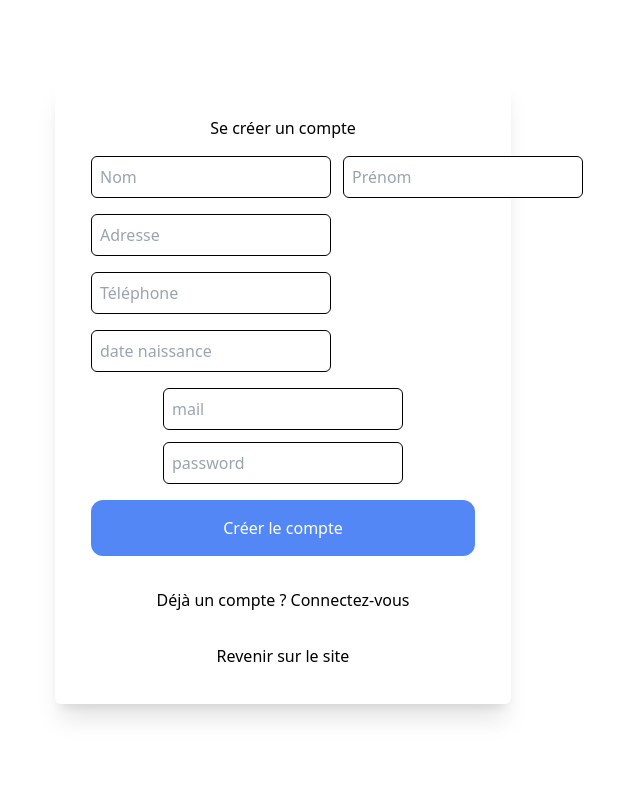
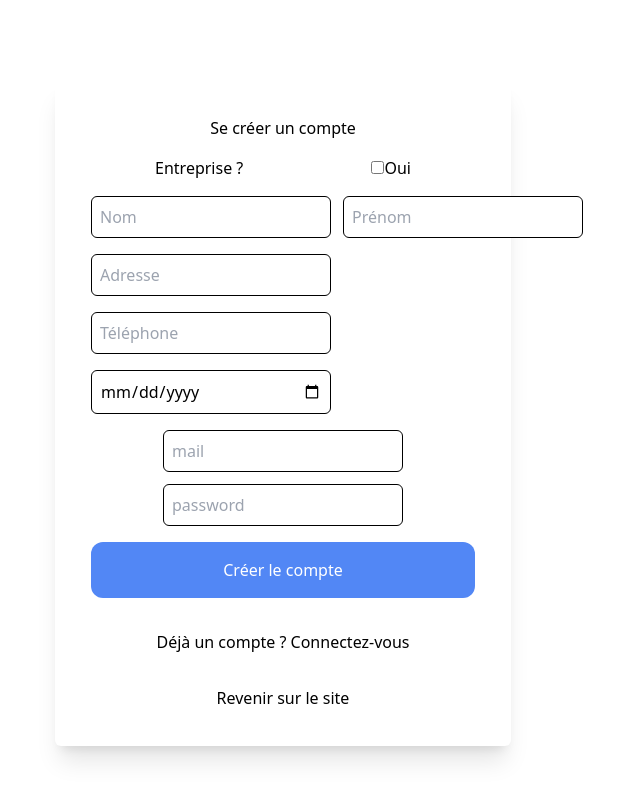
Before and after one commit to Shabich/GestInv, a React (Vite) app in the folder frontend/: page /login in a window 1280 px wide. Both pictures are taken after a click on the button "Pas de compte ? Créez-en un". Shown: the top 800 px of the page, without its empty margins (357-997 px from the left). Built offline with nearby package versions, Linux system fonts and the light colour scheme.

Commit message:
Upgrade signup form - user entreprise

```diff
--- a/frontend/src/page/Login.tsx
+++ b/frontend/src/page/Login.tsx
@@ -12,6 +12,7 @@ function Auth() {
   const [isSignUp, setIsSignUp] = useState(false)
   const [isAuthenticated, setIsAuthenticated] = useState(false)
   const [errorMessage, setErrorMessage] = useState('') // Ajout pour afficher des erreurs
+  const [isChecked, setIsChecked] = useState(false)
   // Récupérer le token
   const token = localStorage.getItem('authToken')
   const navigate = useNavigate()
@@ -103,6 +104,60 @@ function Auth() {
             {errorMessage && <p style={{ color: 'red' }}>{errorMessage}</p>}
             {isSignUp && (
               <>
+                <div className="flex justify-around">
+                  <p>Entreprise ?</p>
+                  <div>
+                    <input
+                      type="checkbox"
+                      checked={isChecked}
+                      onChange={() => setIsChecked(!isChecked)}
+                    />
+                    <label htmlFor="">Oui</label>
+                  </div>
+                </div>
+
+                {/* {isChecked && (
+                <>
+                  <input
+                    className="border border-gray-300 focus:border-black w-60 p-2 rounded-md focus:outline-none"
+                    type="text"
+                    placeholder="Ville"
+                    value={ville}
+                    onChange={e => setVille(e.target.value)}
+                  />
+                  <input
+                    className="border border-gray-300 focus:border-black w-60 p-2 rounded-md focus:outline-none"
+                    type="text"
+                    placeholder="Région"
+                    value={region}
+                    onChange={e => setRegion(e.target.value)}
+                  />
+                  <input
+                    className="border border-gray-300 focus:border-black w-60 p-2 rounded-md focus:outline-none"
+                    type="text"
+                    placeholder="Département"
+                    value={departement}
+                    onChange={e => setDepartement(e.target.value)}
+                  />
+                  <input
+                    className="border border-gray-300 focus:border-black w-60 p-2 rounded-md focus:outline-none"
+                    type="text"
+                    placeholder="Lib Court"
+                    value={lib_court}
+                    onChange={e => setLib_court(e.target.value)}
+                  />
+                  <input
+                    className="border border-gray-300 focus:border-black w-60 p-2 rounded-md focus:outline-none"
+                    type="text"
+                    placeholder="Lib Long"
+                    value={lib_long}
+                    onChange={e => setLib_long(e.target.value)}
+                  />
+                </>
+              )}
+            </>
+          )} */}
+
                 <div className="flex gap-3 max-w-96">
                   <input
                     className="border border-gray-300 focus:border-black w-60 p-2 rounded-md focus:outline-none"
@@ -133,13 +188,16 @@ function Auth() {
                   value={num_tel}
                   onChange={e => setNum_tel(e.target.value)}
                 />
-                <input
-                  className="border border-gray-300 focus:border-black w-60 p-2 rounded-md focus:outline-none"
-                  type=""
-                  placeholder="date naissance"
-                  value={date_naissance}
-                  onChange={e => setDate_naissance(e.target.value)}
-                />
+
+                {!isChecked && (
+                  <input
+                    className="border border-gray-300 focus:border-black w-60 p-2 rounded-md focus:outline-none"
+                    type="date"
+                    placeholder="Date de naissance"
+                    value={date_naissance}
+                    onChange={e => setDate_naissance(e.target.value)}
+                  />
+                )}
               </>
             )}
 
```
Also changed, not shown: 1 other file (tests, documents, lock files or other folders).
